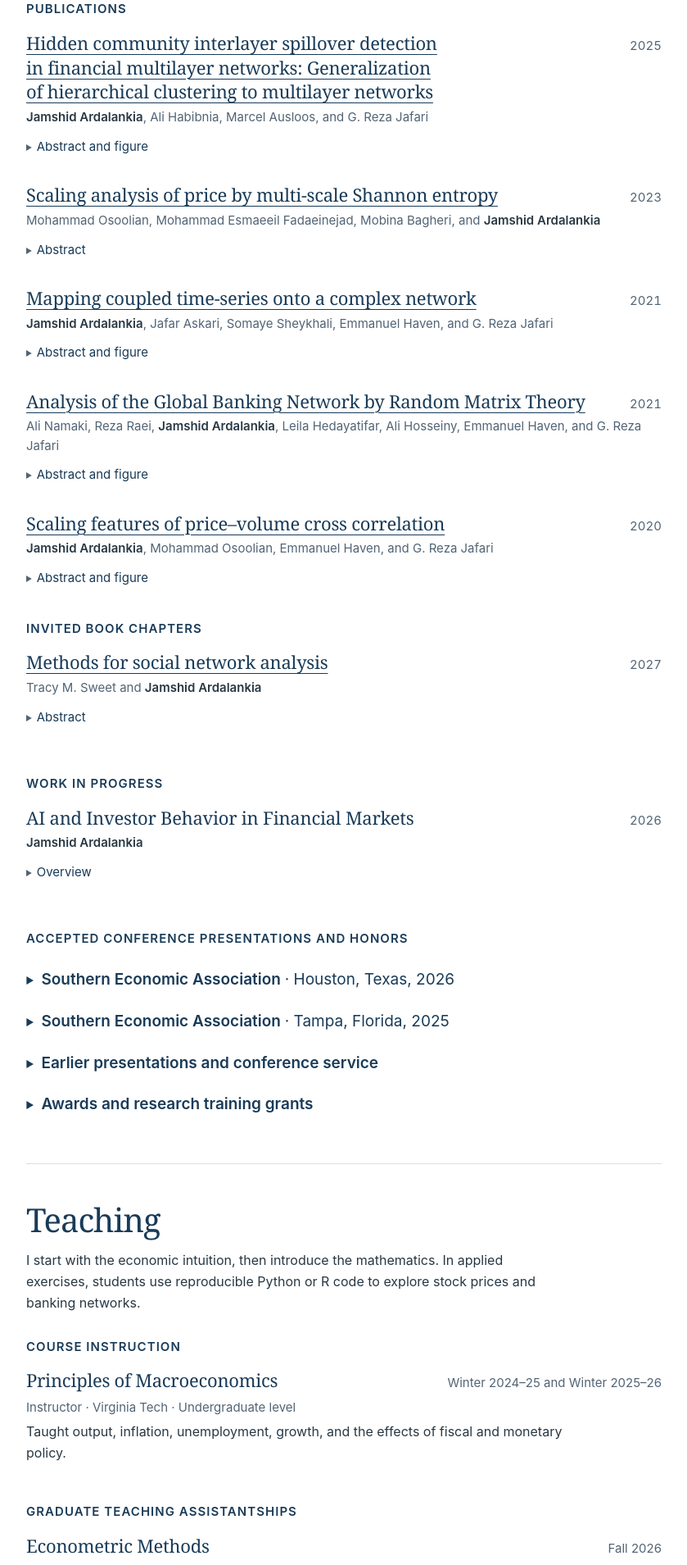
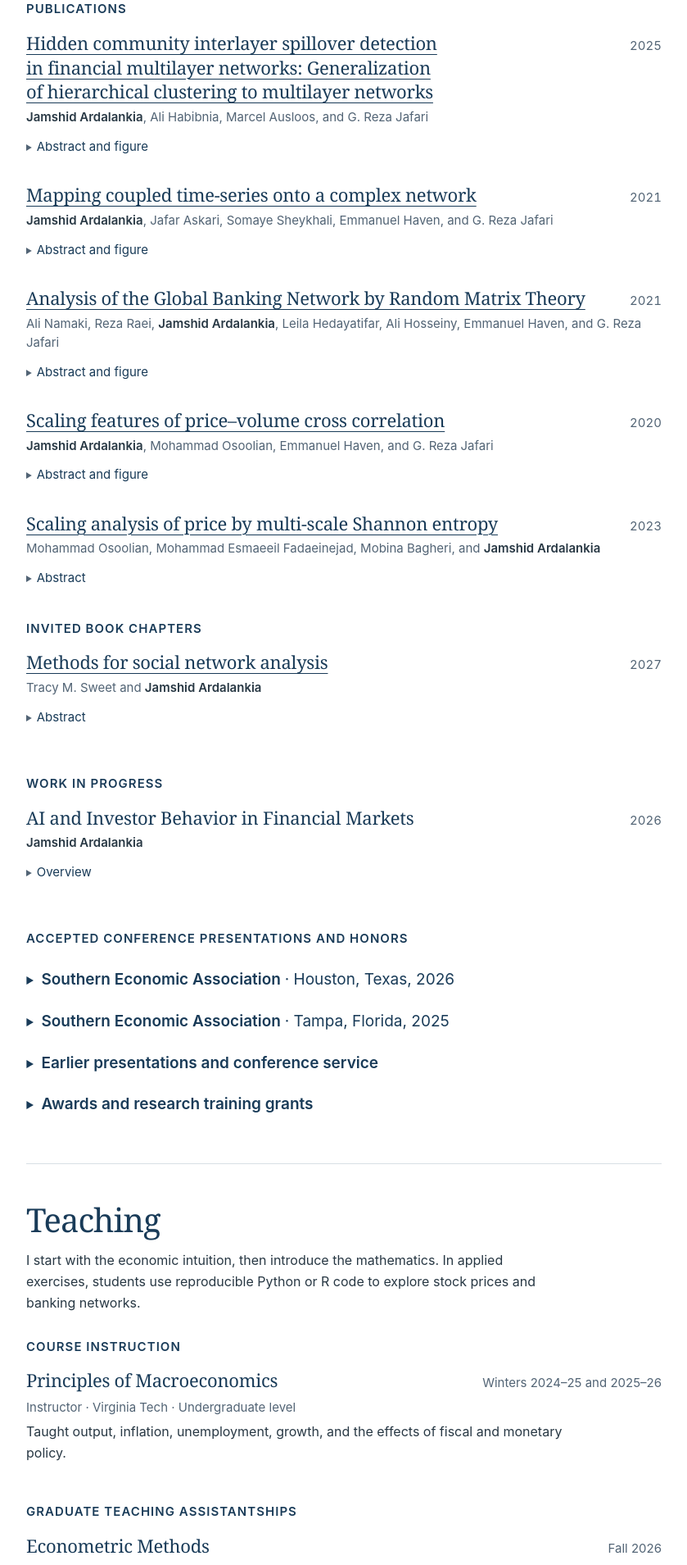
Before and after one commit to jamshidardalankia/jamshidardalankia.github.io, a Jekyll site: the page built from index.html, in a window 1280 px wide. Shown: the part 1512-3421 px from the top of the page at 82% size, without its empty margins (220-1059 px from the left). Built offline with Jekyll 4.4.1, drawn with Linux system fonts in a browser that asks for light colours.

Commit message:
Reorder publications, resize the price–volume figure, and update conference and teaching entries

```diff
--- a/index.html
+++ b/index.html
@@ -138,19 +138,6 @@ layout: academic-page
 </details>
 {% include paper-code.html paper="ardalankia2025hidden" %}
 </article>
-<article class="entry paper" id="osoolian2023scaling">
-<div class="paper-heading">
-<h4><a href="https://econpapers.repec.org/RePEc:wsi:ijmpcx:v:34:y:2023:i:03:n:s0129183123500389" target="_blank" rel="noopener">Scaling analysis of price by multi-scale Shannon entropy</a></h4>
-<time class="paper-year" datetime="2023">2023</time>
-</div>
-<p class="byline">Mohammad Osoolian, Mohammad Esmaeeil Fadaeinejad, Mobina Bagheri, and <strong>Jamshid Ardalankia</strong></p>
-<details class="paper-abstract">
-<summary><span>Abstract</span><span class="sr-only"> for Scaling analysis of price by multi-scale Shannon entropy</span></summary>
-<p class="abstract-text">Multi-scale behaviors emerge in financial markets as complex systems.</p>
-<a href="https://econpapers.repec.org/article/wsiijmpcx/v_3a34_3ay_3a2023_3ai_3a03_3an_3as0129183123500389.htm" target="_blank" rel="noopener" class="manuscript-link">Read the full abstract</a>
-</details>
-{% include paper-code.html paper="osoolian2023scaling" %}
-</article>
 <article class="entry paper" id="ardalankia2021mapping">
 <div class="paper-heading">
 <h4><a href="https://ifisc.uib-csic.es/es/publications/mapping-coupled-time-series-onto-a-complex-network/" target="_blank" rel="noopener">Mapping coupled time-series onto a complex network</a></h4>
@@ -197,7 +184,7 @@ layout: academic-page
 <details class="paper-abstract">
 <summary><span>Abstract and figure</span><span class="sr-only"> for Scaling features of price–volume cross correlation</span></summary>
 <p class="abstract-text">Price without transaction makes no sense. Trading volume authenticates its corresponding price, so there exists mutual information and correlation between price and trading volume. We are curious about fractal features of this correlation and need to know how structures in different scales translate information. To explore the influence of investment size (trading volume), price-wise (gain/loss), and time-scale effects, we analyzed the price and trading volume and their coupling by applying the MF-DXA method. Our results imply that price, trading volume and price–volume coupling exhibit a power law and are also multifractal. Meanwhile, considering developed markets, the price–volume couplings are significantly negatively correlated. However, in emerging markets, price has less of a contribution in price–volume coupling. In emerging markets in comparison with the developed markets, trading volume and price are more independent.</p>
-<figure class="paper-figure paper-figure--compact">
+<figure class="paper-figure paper-figure--small">
 <a href="./figures/price-volume-coupled-volatilities.webp" class="figure-full" target="_blank" rel="noopener" aria-label="Open the full-size figure for Scaling features of price–volume cross correlation in a new tab">
 <img src="./figures/price-volume-coupled-volatilities.webp" width="1181" height="1200" loading="lazy" decoding="async" alt="Five market series lie above the critical-value curve in the upper plot. In the lower plot, the detrended cross-correlation coefficients generally decrease with window length.">
 </a>
@@ -206,6 +193,19 @@ layout: academic-page
 <a href="https://arxiv.org/abs/1903.01744" target="_blank" rel="noopener" class="manuscript-link">Open full text</a>
 </details>
 {% include paper-code.html paper="ardalankia2020scaling" %}
+</article>
+<article class="entry paper" id="osoolian2023scaling">
+<div class="paper-heading">
+<h4><a href="https://econpapers.repec.org/RePEc:wsi:ijmpcx:v:34:y:2023:i:03:n:s0129183123500389" target="_blank" rel="noopener">Scaling analysis of price by multi-scale Shannon entropy</a></h4>
+<time class="paper-year" datetime="2023">2023</time>
+</div>
+<p class="byline">Mohammad Osoolian, Mohammad Esmaeeil Fadaeinejad, Mobina Bagheri, and <strong>Jamshid Ardalankia</strong></p>
+<details class="paper-abstract">
+<summary><span>Abstract</span><span class="sr-only"> for Scaling analysis of price by multi-scale Shannon entropy</span></summary>
+<p class="abstract-text">Multi-scale behaviors emerge in financial markets as complex systems.</p>
+<a href="https://econpapers.repec.org/article/wsiijmpcx/v_3a34_3ay_3a2023_3ai_3a03_3an_3as0129183123500389.htm" target="_blank" rel="noopener" class="manuscript-link">Read the full abstract</a>
+</details>
+{% include paper-code.html paper="osoolian2023scaling" %}
 </article>
 <section class="chapters" aria-labelledby="chapters-heading">
 <h4 class="label" id="chapters-heading">Invited book chapters</h4>
@@ -253,11 +253,11 @@ layout: academic-page
             <ul class="program-list">
               <li>
                 <h4><a href="#local-pathways" target="_blank" rel="noopener">When Do Exposures Turn Local Fragility into Systemic Risk? Evidence from U.S. Equity Networks</a></h4>
-                <p class="byline">Presenter · <strong>Jamshid Ardalankia</strong></p>
+                <p class="byline"><strong>Jamshid Ardalankia</strong> et al.</p>
               </li>
               <li>
                 <h4><a href="#structural-crowding" target="_blank" rel="noopener">Beyond Pairwise Correlation: Similarity-Augmented Portfolio Optimization with Asset and Implicit Community-Level Weight Allocation</a></h4>
-                <p class="byline">Presenter · <strong>Jamshid Ardalankia</strong></p>
+                <p class="byline"><strong>Jamshid Ardalankia</strong></p>
               </li>
               <li>
                 <h4><a href="#crypto-regimes" target="_blank" rel="noopener">Systemic Risk and Trend Stability in Cryptocurrency Markets: A Higher-Order Network Approach</a></h4>
@@ -322,7 +322,7 @@ layout: academic-page
       <p class="teaching-approach">I start with the economic intuition, then introduce the mathematics. In applied exercises, students use reproducible Python or R code to explore stock prices and banking networks.</p>
       <!-- PROFILE TEACHING START -->
 <section class="teaching-group" aria-labelledby="teach-instruction"><h3 class="label" id="teach-instruction">Course instruction</h3>
-<article class="course"><div class="course-heading"><h4>Principles of Macroeconomics</h4><p class="term">Winter 2024–25 and Winter 2025–26</p></div><p class="byline">Instructor · Virginia Tech · Undergraduate level</p><p class="description">Taught output, inflation, unemployment, growth, and the effects of fiscal and monetary policy.</p></article>
+<article class="course"><div class="course-heading"><h4>Principles of Macroeconomics</h4><p class="term">Winters 2024–25 and 2025–26</p></div><p class="byline">Instructor · Virginia Tech · Undergraduate level</p><p class="description">Taught output, inflation, unemployment, growth, and the effects of fiscal and monetary policy.</p></article>
 </section>
 <section class="teaching-group" aria-labelledby="teach-assistant"><h3 class="label" id="teach-assistant">Graduate Teaching Assistantships</h3>
 <article class="course"><div class="course-heading"><h4>Econometric Methods</h4><p class="term">Fall 2026</p></div><p class="byline">Graduate Teaching Assistant · Virginia Tech · Undergraduate level</p></article>
--- a/styles.css
+++ b/styles.css
@@ -272,6 +272,7 @@ address { font-style: normal; margin-top: .45rem; }
 .paper-abstract summary::marker { color: var(--muted); }
 .paper-figure { width: min(100%, 66ch, var(--preview-width, 36rem)); margin: 1rem 0; }
 .paper-figure--compact { --preview-width: 32rem; }
+.paper-figure--small { --preview-width: 22.4rem; }
 .paper-figure--portrait { --preview-width: 26rem; }
 .figure-full { display: block; width: fit-content; max-width: 100%; cursor: zoom-in; }
 .paper-figure img { display: block; max-width: 100%; height: auto; }
```
